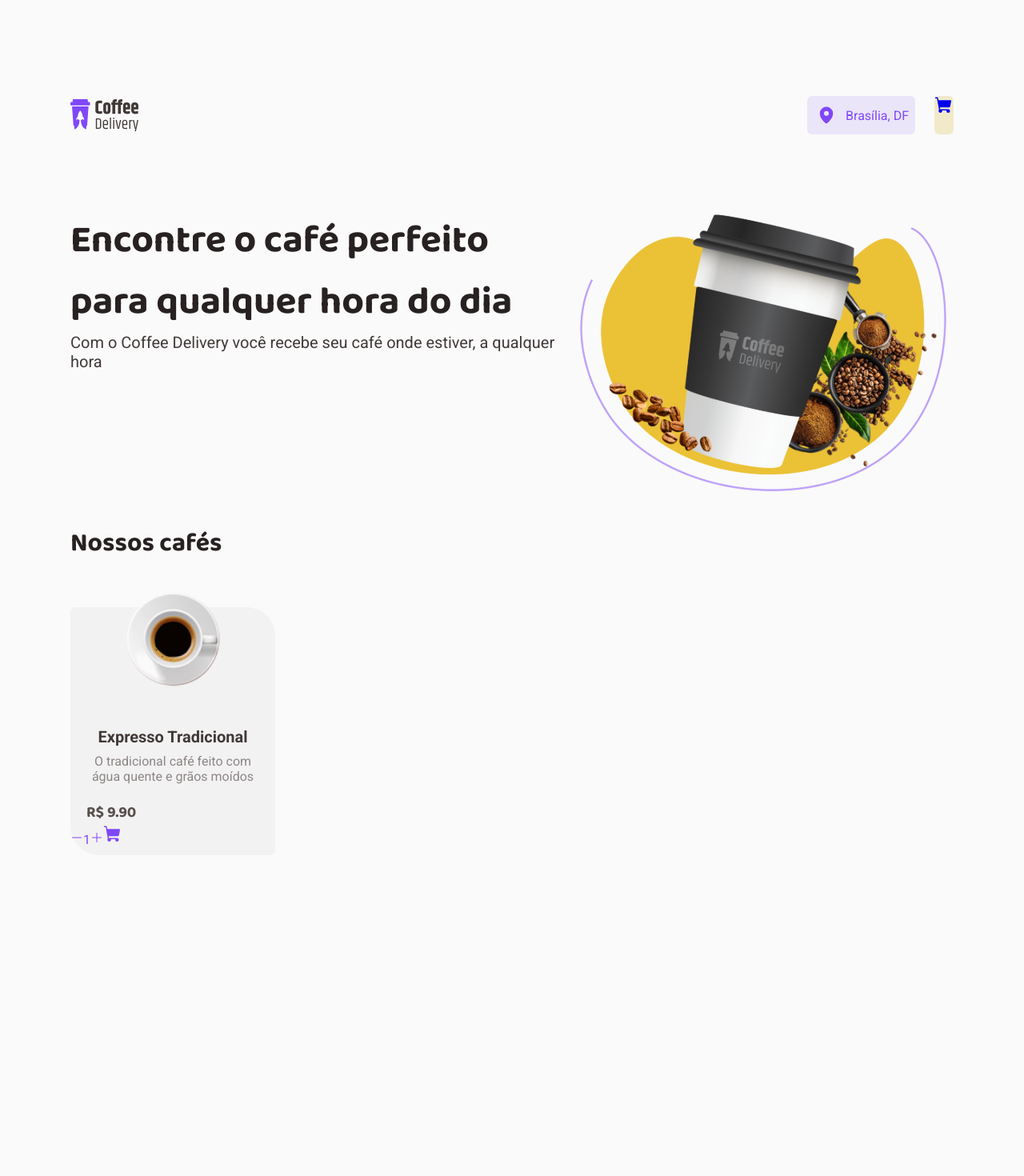
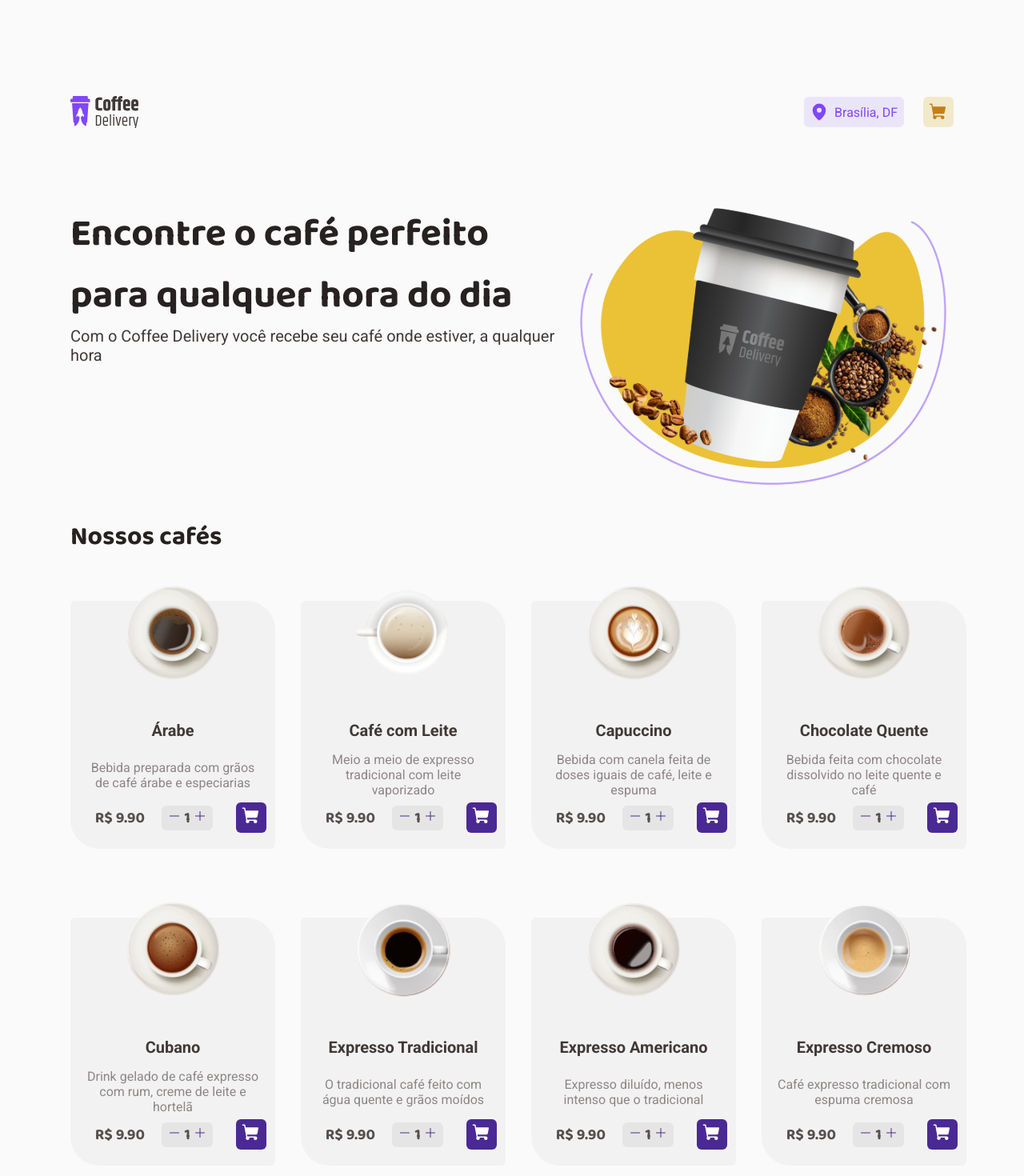
Before and after one commit to ciceroff/coffee-delivery, a React (Vite) app: page / in a window 1280 px wide. Shown: the top 1470 px of the page at 80% size. Before the commit the page ends 1069 px from the top, so only its background shows below. Built offline with nearby package versions, Linux system fonts and the light colour scheme.

Commit message:
♻️ add home page

```diff
--- a/src/components/Coffee/index.tsx
+++ b/src/components/Coffee/index.tsx
@@ -1,132 +1,45 @@
-import { CoffeeCartDescription, CoffeeContainer, CoffeeImage } from './styles'
 import {
-  arabe,
-  cafeComleite,
-  capuccino,
-  chocolateQuente,
-  cubano,
-  expresso,
-  expressoAmericano,
-  expressoCremoso,
-  expressoGelado,
-  havaiano,
-  irlandes,
-  latte,
-  macchiato,
-  mocaccino,
-} from '../../assets'
+  CoffeeCart,
+  CoffeeCartDescription,
+  CoffeeContainer,
+  CoffeeCounterBlock,
+  CoffeeCounterButton,
+  CoffeeDescription,
+  CoffeeImage,
+} from './styles'
+
 import { Minus, Plus, ShoppingCart } from 'phosphor-react'
 
-const coffees = {
-  arabe: {
-    description: 'Bebida preparada com grãos de café árabe e especiarias',
-    title: 'Árabe',
-    img: arabe,
-  },
-  cafeComleite: {
-    description: 'Meio a meio de expresso tradicional com leite vaporizado',
-    title: 'Café com Leite',
-    img: cafeComleite,
-  },
-  capuccino: {
-    description:
-      'Bebida com canela feita de doses iguais de café, leite e espuma',
-    title: 'Capuccino',
-    img: capuccino,
-  },
-  chocolateQuente: {
-    description: 'Bebida feita com chocolate dissolvido no leite quente e café',
-    title: 'Chocolate Quente',
-    img: chocolateQuente,
-  },
-  cubano: {
-    description:
-      'Drink gelado de café expresso com rum, creme de leite e hortelã',
-    title: 'Cubano',
-    img: cubano,
-  },
-  expresso: {
-    description: 'O tradicional café feito com água quente e grãos moídos',
-    title: 'Expresso Tradicional',
-    img: expresso,
-  },
-  expressoAmericano: {
-    description: 'Expresso diluído, menos intenso que o tradicional',
-    title: 'Expresso Americano',
-    img: expressoAmericano,
-  },
-  expressoCremoso: {
-    description: 'Café expresso tradicional com espuma cremosa',
-    title: 'Expresso Cremoso',
-    img: expressoCremoso,
-  },
-  expressoGelado: {
-    description: 'Bebida preparada com café expresso e cubos de gelo',
-    title: 'Expresso Gelado',
-    img: expressoGelado,
-  },
-  havaiano: {
-    description: 'Bebida adocicada preparada com café e leite de coco',
-    title: 'Havaiano',
-    img: havaiano,
-  },
-  irlandes: {
-    description: 'Bebida a base de café, uísque irlandês, açúcar e chantilly',
-    title: 'Irlandês',
-    img: irlandes,
-  },
-  latte: {
-    description:
-      'Uma dose de café expresso com o dobro de leite e espuma cremosa',
-    title: 'Latte',
-    img: latte,
-  },
-  macchiato: {
-    description:
-      'Café expresso misturado com um pouco de leite quente e espuma',
-    title: 'Macchiato',
-    img: macchiato,
-  },
-  mocaccino: {
-    description: 'Café expresso com calda de chocolate, pouco leite e espuma',
-    title: 'Mocaccino',
-    img: mocaccino,
-  },
-} as const
-
 interface CoffeeProps {
-  type:
-    | 'arabe'
-    | 'cafeComleite'
-    | 'capuccino'
-    | 'chocolateQuente'
-    | 'cubano'
-    | 'expresso'
-    | 'expressoAmericano'
-    | 'expressoCremoso'
-    | 'expressoGelado'
-    | 'havaiano'
-    | 'irlandes'
-    | 'latte'
-    | 'macchiato'
-    | 'mocaccino'
+  img: string
+  title: string
+  description: string
 }
 
-export function Coffee({ type }: CoffeeProps) {
+export function Coffee({ img, title, description }: CoffeeProps) {
   return (
     <CoffeeContainer>
       <CoffeeImage>
-        <img src={coffees[`${type}`].img} alt="" />
+        <img src={img} alt="" />
       </CoffeeImage>
-      <span>{coffees[`${type}`].title}</span>
-      <p id="description">{coffees[`${type}`].description}</p>
+      <span>{title}</span>
+      <CoffeeDescription>{description}</CoffeeDescription>
 
-      <CoffeeCartDescription id="cardPrice">
+      <CoffeeCartDescription>
         <p>R$ 9.90</p>
-        <Minus />
-        1
-        <Plus />
-        <ShoppingCart size={24} weight="fill" />
+        <CoffeeCounterBlock>
+          <CoffeeCounterButton>
+            <Minus />
+          </CoffeeCounterButton>
+          <p>1</p>
+          <CoffeeCounterButton>
+            <Plus />
+          </CoffeeCounterButton>
+        </CoffeeCounterBlock>
+
+        <CoffeeCart>
+          <ShoppingCart size={24} weight="fill" />
+        </CoffeeCart>
       </CoffeeCartDescription>
     </CoffeeContainer>
   )
--- a/src/components/Coffee/styles.ts
+++ b/src/components/Coffee/styles.ts
@@ -1,13 +1,15 @@
 import styled from 'styled-components'
 
 export const CoffeeContainer = styled.div`
+  display: flex;
+  justify-content: space-between;
+  flex-direction: column;
   margin-top: 3.375rem;
   width: 16rem;
   height: 19.375rem;
   background: ${(props) => props.theme['base-card']};
   border-radius: 6px 36px;
   position: relative;
-
   span {
     font-size: 20px;
     line-height: 26px;
@@ -16,14 +18,6 @@ export const CoffeeContainer = styled.div`
     display: flex;
     justify-content: center;
     color: ${(props) => props.theme['base-subtitle']};
-  }
-
-  #description {
-    padding-left: 1.25rem;
-    padding-right: 1.25rem;
-    padding-top: 0.5rem;
-    color: ${(props) => props.theme['base-label']};
-    text-align: center;
   }
 `
 export const CoffeeImage = styled.div`
@@ -34,13 +28,53 @@ export const CoffeeImage = styled.div`
   display: flex;
   justify-content: center;
 `
+
 export const CoffeeCartDescription = styled.div`
+  display: flex;
+  align-items: center;
+  padding-left: 1.25rem;
+  justify-content: space-around;
+  padding-bottom: 1.25rem;
   p {
     font-family: 'Baloo 2';
     font-size: 1.2rem;
     font-weight: 900;
-    padding-left: 1.25rem;
-    padding-top: 1.25rem;
     color: ${(props) => props.theme['base-text']};
   }
 `
+
+export const CoffeeDescription = styled.p`
+  padding-left: 1.25rem;
+  padding-right: 1.25rem;
+  padding-top: 0.5rem;
+  color: ${(props) => props.theme['base-label']};
+  text-align: center;
+`
+
+export const CoffeeCounterBlock = styled.div`
+  display: flex;
+  justify-content: center;
+  align-items: center;
+  background: ${(props) => props.theme['base-button']};
+  margin-right: 0.5rem;
+  padding-left: 0.5rem;
+  padding-right: 0.5rem;
+  gap: 0.25rem;
+  border-radius: 6px;
+`
+
+export const CoffeeCounterButton = styled.button`
+  border: 0px;
+  color: ${(props) => props.theme['purple-dark']};
+  background: transparent;
+`
+export const CoffeeCart = styled.button`
+  border: 0;
+  color: white;
+  background: ${(props) => props.theme['purple-dark']};
+  gap: 0.5rem;
+
+  width: 2.375rem;
+  height: 2.375rem;
+  border-radius: 6px;
+`
--- a/src/components/Header/index.tsx
+++ b/src/components/Header/index.tsx
@@ -1,7 +1,11 @@
 import coffeeLogo from '../../assets/coffeeLogo.svg'
-import { ShoppingCart, MapPin } from 'phosphor-react'
-import { HeaderContainer, LocationDescription } from './styles'
-import { NavLink } from 'react-router-dom'
+import { MapPin } from 'phosphor-react'
+import {
+  CartContainer,
+  CartLink,
+  HeaderContainer,
+  LocationDescription,
+} from './styles'
 
 export function Header() {
   return (
@@ -15,9 +19,9 @@ export function Header() {
           <p>Brasília, DF</p>
         </div>
 
-        <NavLink id="navLink" to="/card" title="Carrinho">
-          <ShoppingCart size={24} weight="fill" />
-        </NavLink>
+        <CartLink id="navLink" to="/card" title="Carrinho">
+          <CartContainer size={24} weight="fill" />
+        </CartLink>
       </nav>
     </HeaderContainer>
   )
--- a/src/components/Header/styles.ts
+++ b/src/components/Header/styles.ts
@@ -1,4 +1,6 @@
 import styled from 'styled-components'
+import { ShoppingCart } from 'phosphor-react'
+import { NavLink } from 'react-router-dom'
 
 export const HeaderContainer = styled.header`
   display: flex;
@@ -17,16 +19,12 @@ export const HeaderContainer = styled.header`
       border-radius: 6px;
       padding-right: 0.5rem;
     }
-
-    #navLink {
-      background: ${(props) => props.theme['yellow-light']};
-      border-radius: 6px;
-    }
   }
 `
+
 export const LocationDescription = styled.a`
-  width: 3rem;
-  height: 3rem;
+  width: 2.375rem;
+  height: 2.375rem;
 
   display: flex;
   justify-content: center;
@@ -44,3 +42,15 @@ export const LocationDescription = styled.a`
     color: ${(props) => props.theme['purple-brand']};
   }
 `
+export const CartContainer = styled(ShoppingCart)`
+  color: ${(props) => props.theme['yellow-dark']};
+`
+export const CartLink = styled(NavLink)`
+  display: flex;
+  justify-content: center;
+  width: 2.375rem;
+  height: 2.375rem;
+  align-items: center;
+  background: ${(props) => props.theme['yellow-light']};
+  border-radius: 6px;
+`
--- a/src/pages/Home/index.tsx
+++ b/src/pages/Home/index.tsx
@@ -1,6 +1,100 @@
-import { HomeContainer } from './styles'
+import { Coffees, HomeContainer } from './styles'
 import img from '../../assets/Imagem.svg'
 import { Coffee } from '../../components/Coffee'
+import {
+  arabe,
+  cafeComleite,
+  capuccino,
+  chocolateQuente,
+  cubano,
+  expresso,
+  expressoAmericano,
+  expressoCremoso,
+  expressoGelado,
+  havaiano,
+  irlandes,
+  latte,
+  macchiato,
+  mocaccino,
+} from '../../assets'
+
+const coffees = [
+  {
+    description: 'Bebida preparada com grãos de café árabe e especiarias',
+    title: 'Árabe',
+    img: arabe,
+  },
+  {
+    description: 'Meio a meio de expresso tradicional com leite vaporizado',
+    title: 'Café com Leite',
+    img: cafeComleite,
+  },
+  {
+    description:
+      'Bebida com canela feita de doses iguais de café, leite e espuma',
+    title: 'Capuccino',
+    img: capuccino,
+  },
+  {
+    description: 'Bebida feita com chocolate dissolvido no leite quente e café',
+    title: 'Chocolate Quente',
+    img: chocolateQuente,
+  },
+  {
+    description:
+      'Drink gelado de café expresso com rum, creme de leite e hortelã',
+    title: 'Cubano',
+    img: cubano,
+  },
+  {
+    description: 'O tradicional café feito com água quente e grãos moídos',
+    title: 'Expresso Tradicional',
+    img: expresso,
+  },
+  {
+    description: 'Expresso diluído, menos intenso que o tradicional',
+    title: 'Expresso Americano',
+    img: expressoAmericano,
+  },
+  {
+    description: 'Café expresso tradicional com espuma cremosa',
+    title: 'Expresso Cremoso',
+    img: expressoCremoso,
+  },
+  {
+    description: 'Bebida preparada com café expresso e cubos de gelo',
+    title: 'Expresso Gelado',
+    img: expressoGelado,
+  },
+
+  {
+    description: 'Bebida adocicada preparada com café e leite de coco',
+    title: 'Havaiano',
+    img: havaiano,
+  },
+  {
+    description: 'Bebida a base de café, uísque irlandês, açúcar e chantilly',
+    title: 'Irlandês',
+    img: irlandes,
+  },
+  {
+    description:
+      'Uma dose de café expresso com o dobro de leite e espuma cremosa',
+    title: 'Latte',
+    img: latte,
+  },
+  {
+    description:
+      'Café expresso misturado com um pouco de leite quente e espuma',
+    title: 'Macchiato',
+    img: macchiato,
+  },
+  {
+    description: 'Café expresso com calda de chocolate, pouco leite e espuma',
+    title: 'Mocaccino',
+    img: mocaccino,
+  },
+] as const
 
 export function Home() {
   return (
@@ -17,7 +111,18 @@ export function Home() {
       </main>
 
       <h1>Nossos cafés</h1>
-      <Coffee type="expresso"></Coffee>
+      <Coffees>
+        {coffees.map((coffee) => {
+          return (
+            <Coffee
+              key={coffee.title}
+              description={coffee.description}
+              img={coffee.img}
+              title={coffee.title}
+            ></Coffee>
+          )
+        })}
+      </Coffees>
     </HomeContainer>
   )
 }
--- a/src/pages/Home/styles.ts
+++ b/src/pages/Home/styles.ts
@@ -34,3 +34,10 @@ export const HomeContainer = styled.main`
     color: ${(props) => props.theme['base-title']};
   }
 `
+
+export const Coffees = styled.div`
+  display: flex;
+  flex-wrap: wrap;
+  gap: 2rem;
+  width: 70rem;
+`
```
